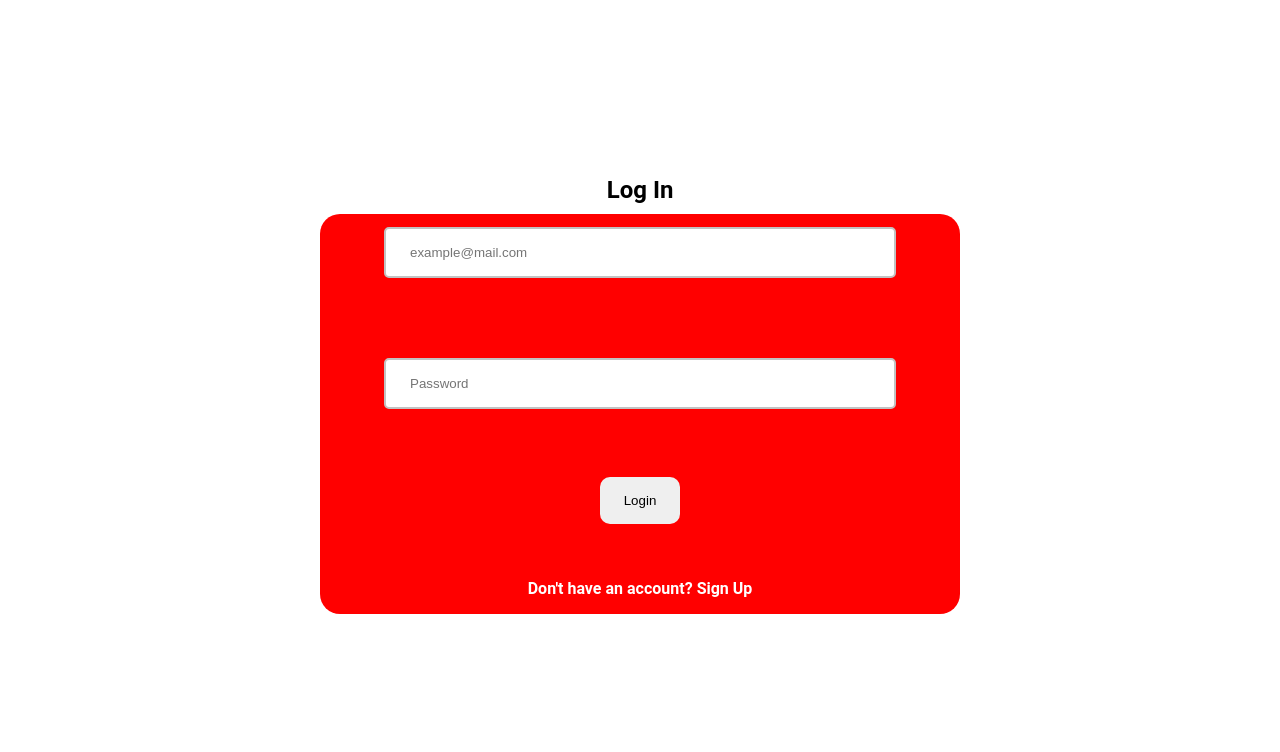
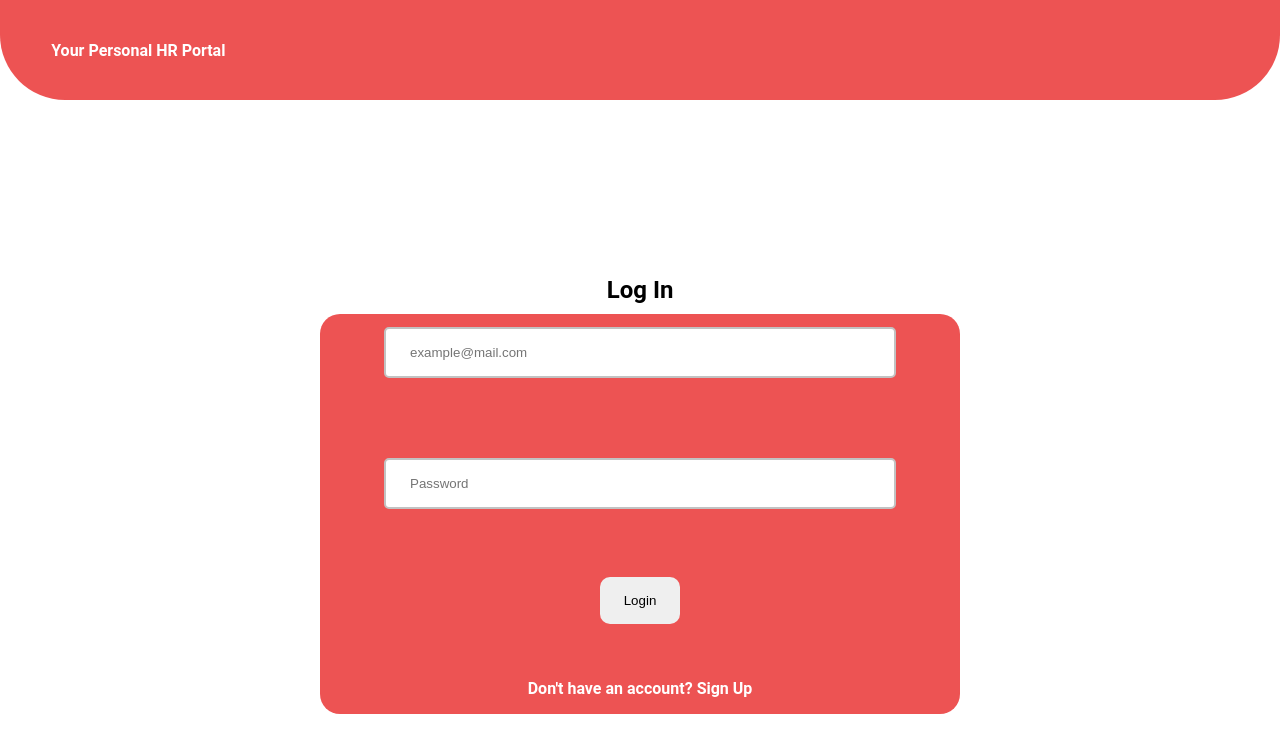
Before and after one commit to WungthingKashungnao/hr-portal, a React (Vite) app: page /signin in a window 1280 px wide. Shown: the top 752 px of the page. Built offline with nearby package versions, Linux system fonts and the light colour scheme.

Commit message:
header component added

```diff
--- /dev/null
+++ b/src/components/header/Header.jsx
@@ -0,0 +1,12 @@
+import React from "react";
+import styles from "./header.module.css";
+
+const Header = () => {
+  return (
+    <header className={styles.container}>
+      <p>Your Personal HR Portal</p>
+    </header>
+  );
+};
+
+export default Header;
--- /dev/null
+++ b/src/components/header/header.module.css
@@ -0,0 +1,14 @@
+.container {
+  width: 100%;
+  height: 100px;
+  padding: 0 4%;
+  background-color: #ed5353;
+  border-bottom-left-radius: 65px;
+  border-bottom-right-radius: 65px;
+  display: flex;
+  justify-content: space-between;
+  align-items: center;
+  p {
+    color: white;
+  }
+}
--- a/src/pages/signin/SignIn.jsx
+++ b/src/pages/signin/SignIn.jsx
@@ -2,6 +2,7 @@ import React, { useState } from "react";
 import styles from "./signInStyle.module.css";
 import { Link, useNavigate } from "react-router-dom";
 import { Bounce, ToastContainer, toast } from "react-toastify";
+import Header from "../../components/header/header";
 
 const SignIn = () => {
   const [userDetails, setUserDetails] = useState({
@@ -53,6 +54,8 @@ const SignIn = () => {
   };
 
   return (
+    <div className={styles.parentContainer}>
+      <Header />
       <div className={styles.container}>
         <h2>Log In</h2>
         <form onSubmit={handleSubmit}>
@@ -88,6 +91,7 @@ const SignIn = () => {
         </form>
         <ToastContainer />
       </div>
+    </div>
   );
 };
 
--- a/src/pages/signin/signInStyle.module.css
+++ b/src/pages/signin/signInStyle.module.css
@@ -1,3 +1,7 @@
+.parentContainer {
+  width: 100%;
+  height: 100%;
+}
 .container {
   width: 100%;
   height: 100%;
@@ -21,6 +25,14 @@ h2 {
     text-decoration: none;
   }
 }
+form {
+  background-color: #ed5353;
+  display: flex;
+  display: flex;
+  flex-direction: column;
+  justify-content: space-between;
+  align-items: center;
+}
 
 @media (max-width: 800px) {
   form {
--- a/src/pages/signup/SignUp.jsx
+++ b/src/pages/signup/SignUp.jsx
@@ -3,6 +3,7 @@ import styles from "./singnUpStyle.module.css";
 import { useState } from "react";
 import { Bounce, ToastContainer, toast } from "react-toastify";
 import { Link } from "react-router-dom";
+import Header from "../../components/header/header";
 
 const SignUp = () => {
   const [userDetails, setUserDetails] = useState({
@@ -70,6 +71,8 @@ const SignUp = () => {
   };
 
   return (
+    <div className={styles.parentContainer}>
+      <Header />
       <div className={styles.container}>
         <h2>Create an Account</h2>
         {/* <p>Your personal HR portal</p> */}
@@ -148,6 +151,7 @@ const SignUp = () => {
         </form>
         <ToastContainer />
       </div>
+    </div>
   );
 };
 
--- a/src/pages/signup/singnUpStyle.module.css
+++ b/src/pages/signup/singnUpStyle.module.css
@@ -8,9 +8,14 @@ input[type="number"]::-webkit-outer-spin-button {
 }
 /* removing spinner arrows from input type numer */
 
+.parentContainer {
+  width: 100%;
+  height: 100%;
+}
 .container {
   width: 100%;
   height: 100%;
+  /* height: calc(100%-100px); */
   display: flex;
   gap: 0.6rem;
   flex-direction: column;
@@ -28,7 +33,7 @@ form {
   border-radius: 20px;
   width: 50%;
   height: 50%;
-  background-color: red;
+  background-color: #ed5353;
   display: flex;
   flex-direction: column;
   justify-content: space-between;
```
Lines whose indentation alone changed are shown as unchanged.
